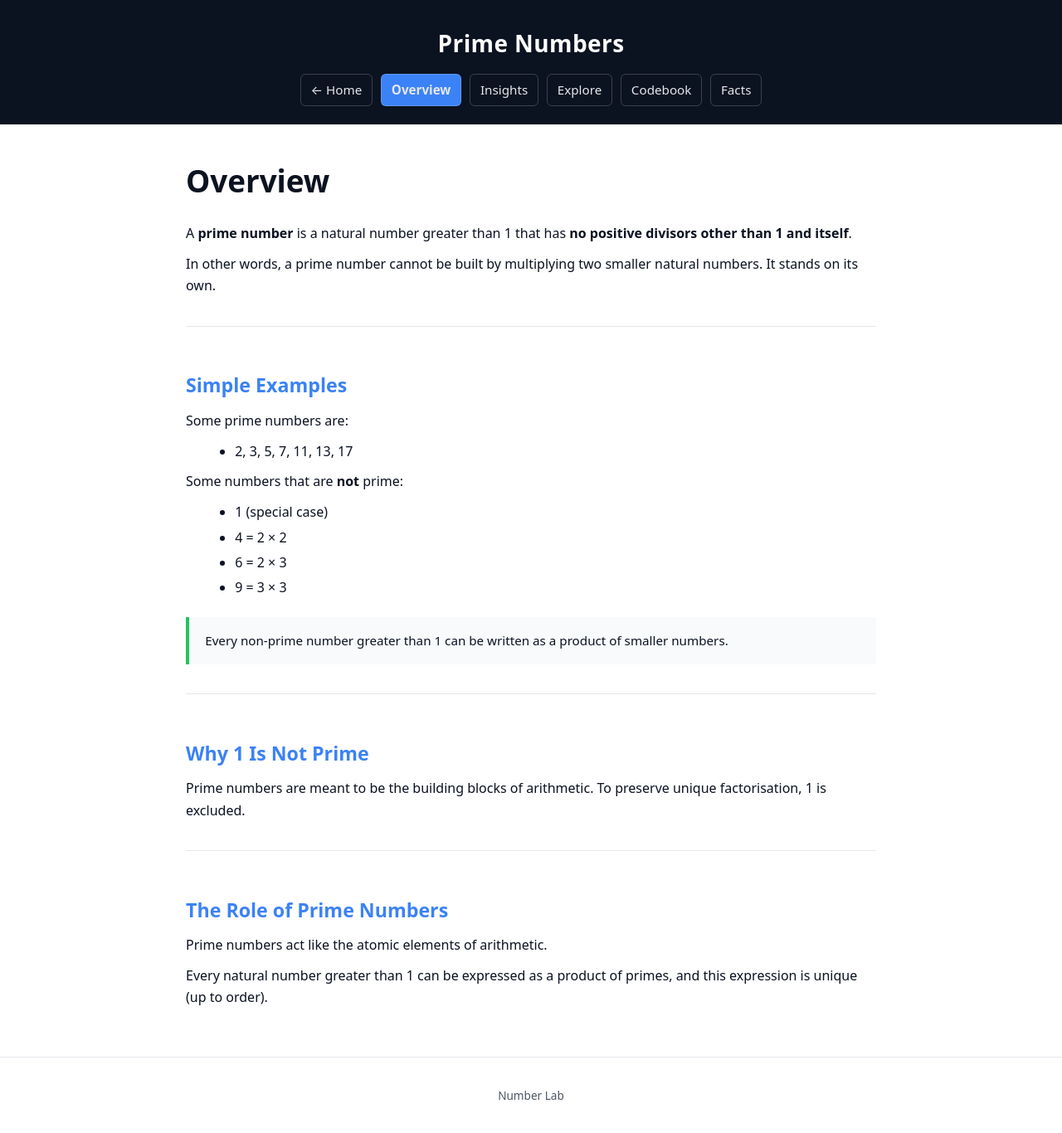
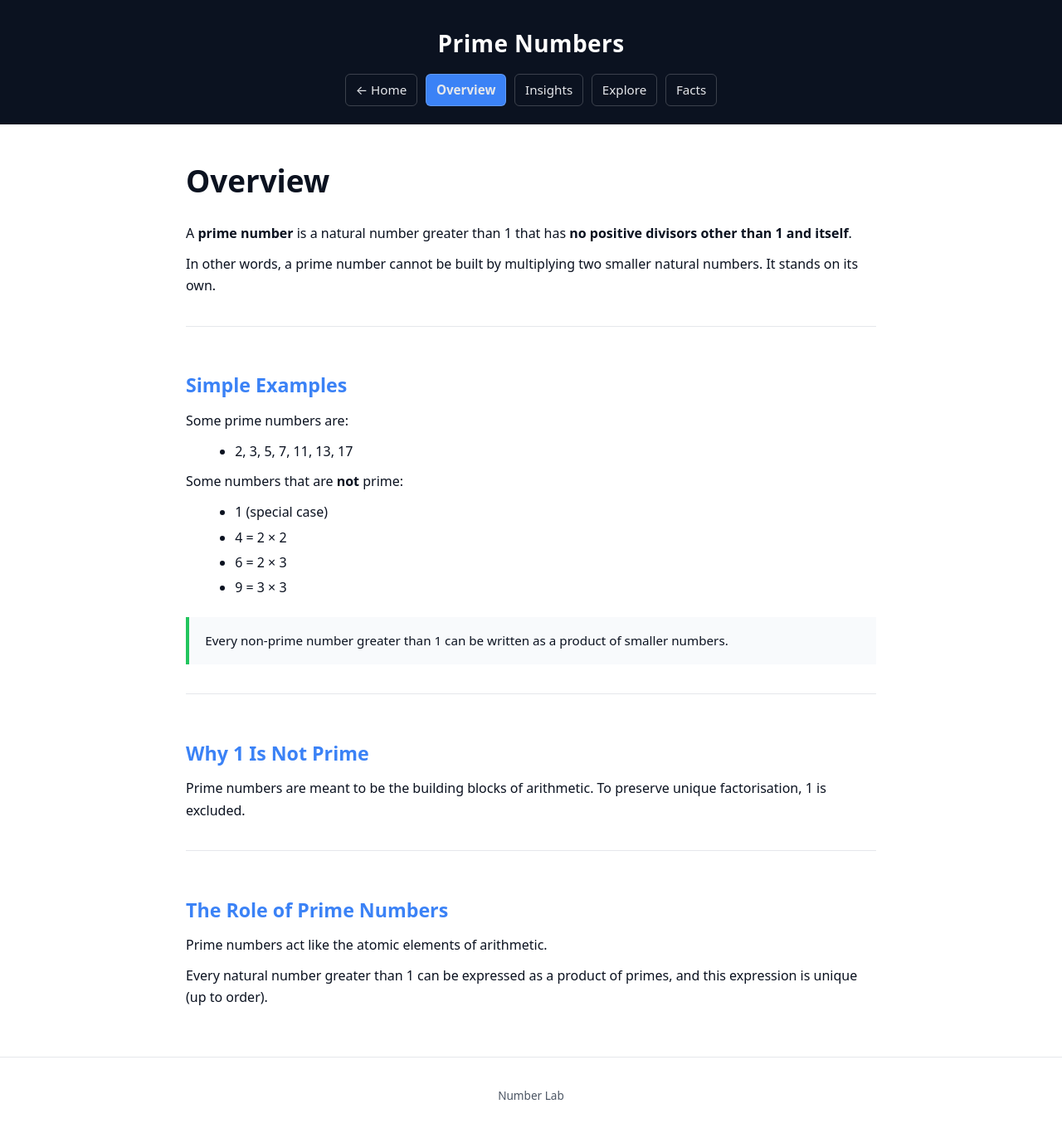
Before and after one commit to anvesh-d/number-lab, a Jekyll site: the page built from numbers/prime/overview/index.html, in a window 1280 px wide. Shown: the whole page at 83% size. Built offline with Jekyll 4.4.1, drawn with Linux system fonts in a browser that asks for light colours.

Commit message:
Update prime.yml

```diff
--- a/_data/numbers/prime.yml
+++ b/_data/numbers/prime.yml
@@ -11,9 +11,6 @@ sections:
   - id: explore
     name: Explore
     url: /numbers/prime/explore/
-  - id: codebook
-    name: Codebook
-    url: /numbers/prime/codebook/
   - id: facts
     name: Facts
     url: /numbers/prime/facts/
```
